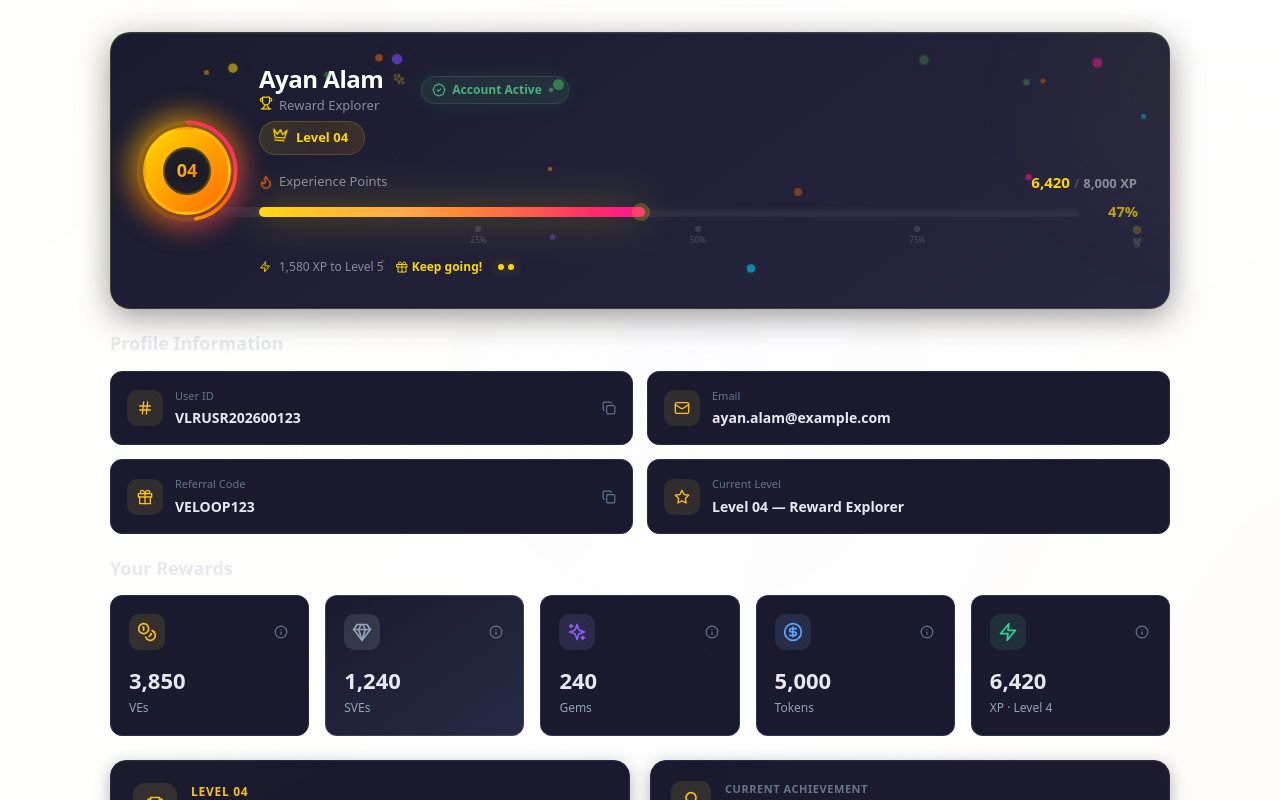
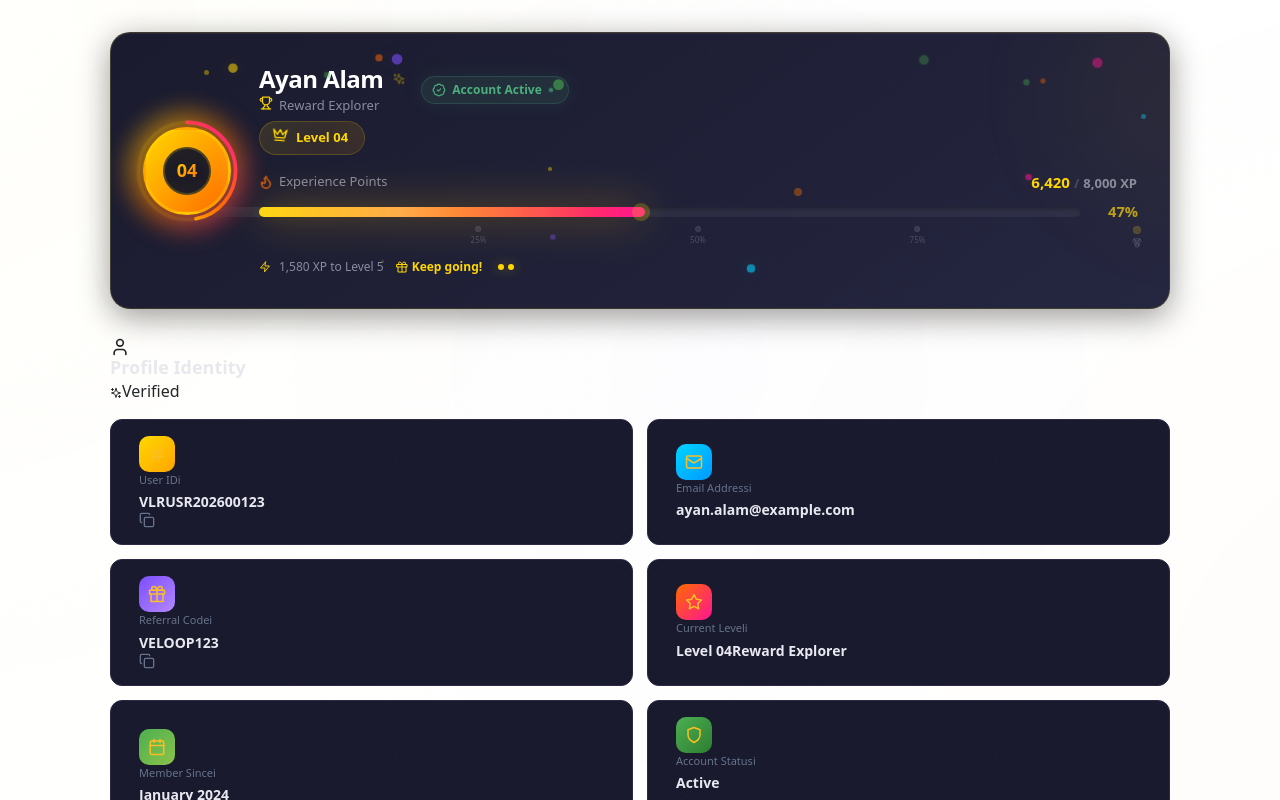
Before and after one commit to Sara12-2/VELoop_Rewards-User-Profile, a React (Vite) app: page / in a window 1280 px wide. Shown: the top 800 px of the page. Built offline with nearby package versions, Linux system fonts and the light colour scheme.

Commit message:
feat(identity): add ProfileIdentity with user details and copy functionality

```diff
--- a/src/components/ProfileIdentity/ProfileIdentity.jsx
+++ b/src/components/ProfileIdentity/ProfileIdentity.jsx
@@ -1,16 +1,22 @@
-import { Hash, Mail, Gift, Star, Copy, Check } from "lucide-react";
+import { Hash, Mail, Gift, Star, Copy, Check, User, Calendar, Shield, Sparkles } from "lucide-react";
 import styles from "./ProfileIdentity.module.css";
-import { useState } from "react";
+import { useState, useEffect } from "react";
 import { useCopyToClipboard } from "../../hooks/useCopyToClipboard";
 
-export default function ProfileIdentity({ user, level, levelName }) {
+export default function ProfileIdentity({ user, level, levelName, memberSince }) {
   const { copy } = useCopyToClipboard();
   const [copiedField, setCopiedField] = useState(null);
+  const [isVisible, setIsVisible] = useState(false);
+  const [hoveredCard, setHoveredCard] = useState(null);
+
+  useEffect(() => {
+    setIsVisible(true);
+  }, []);
 
   const handleCopy = (field, value) => {
     copy(value);
     setCopiedField(field);
-    setTimeout(() => setCopiedField(null), 1500);
+    setTimeout(() => setCopiedField(null), 2000);
   };
 
   const fields = [
@@ -20,13 +26,17 @@ export default function ProfileIdentity({ user, level, levelName }) {
       value: user.userId,
       icon: Hash,
       copyable: true,
+      gradient: "linear-gradient(135deg, #FFD700, #FFA500)",
+      tooltip: "Your unique VELOOP identity number"
     },
     {
       key: "email",
-      label: "Email",
+      label: "Email Address",
       value: user.email,
       icon: Mail,
       copyable: false,
+      gradient: "linear-gradient(135deg, #00D4FF, #0099FF)",
+      tooltip: "Your registered email address"
     },
     {
       key: "referralCode",
@@ -34,43 +44,112 @@ export default function ProfileIdentity({ user, level, levelName }) {
       value: user.referralCode,
       icon: Gift,
       copyable: true,
+      gradient: "linear-gradient(135deg, #7C4DFF, #B388FF)",
+      tooltip: "Share this code to earn rewards"
     },
     {
       key: "level",
       label: "Current Level",
-      value: `Level ${String(level).padStart(2, "0")} — ${levelName}`,
+      value: `Level ${String(level).padStart(2, "0")}`,
+      subtitle: levelName,
       icon: Star,
       copyable: false,
+      gradient: "linear-gradient(135deg, #FF6B00, #FF1493)",
+      tooltip: "Your current progression level"
+    },
+    {
+      key: "memberSince",
+      label: "Member Since",
+      value: memberSince || "January 2024",
+      icon: Calendar,
+      copyable: false,
+      gradient: "linear-gradient(135deg, #4CAF50, #8BC34A)",
+      tooltip: "When you joined VELOOP Rewards"
+    },
+    {
+      key: "accountStatus",
+      label: "Account Status",
+      value: "Active",
+      icon: Shield,
+      copyable: false,
+      gradient: "linear-gradient(135deg, #4CAF50, #2E7D32)",
+      tooltip: "Your account is fully active",
+      status: true
     },
   ];
 
   return (
-    <section className={styles.section}>
-      <h2 className={styles.title}>Profile Information</h2>
+    <section className={`${styles.section} ${isVisible ? styles.sectionVisible : ''}`}>
+      <div className={styles.header}>
+        <div className={styles.headerLeft}>
+          <div className={styles.headerIcon}>
+            <User size={20} />
+          </div>
+          <h2 className={styles.title}>Profile Identity</h2>
+        </div>
+        <span className={styles.headerBadge}>
+          <Sparkles size={12} />
+          Verified
+        </span>
+      </div>
+
       <div className={styles.grid}>
-        {fields.map(({ key, label, value, icon: Icon, copyable }) => (
-          <div key={key} className={styles.card}>
-            <div className={styles.iconWrap}>
-              <Icon size={16} />
+        {fields.map(({ key, label, value, subtitle, icon: Icon, copyable, gradient, tooltip, status }) => (
+          <div
+            key={key}
+            className={`${styles.card} ${hoveredCard === key ? styles.cardHover : ''}`}
+            onMouseEnter={() => setHoveredCard(key)}
+            onMouseLeave={() => setHoveredCard(null)}
+            style={{ '--card-gradient': gradient }}
+          >
+            {/* Card glow effect */}
+            <div className={styles.cardGlow} style={{ background: gradient }}></div>
+
+            <div className={styles.cardContent}>
+              <div className={styles.iconWrap} style={{ background: gradient }}>
+                <Icon size={18} />
               </div>
+
               <div className={styles.textBlock}>
-              <p className={styles.label}>{label}</p>
-              <p className={styles.value}>{value}</p>
+                <p className={styles.label}>
+                  {label}
+                  {tooltip && (
+                    <span className={styles.tooltipTrigger} data-tooltip={tooltip}>
+                      <span className={styles.infoIcon}>i</span>
+                    </span>
+                  )}
+                </p>
+                <p className={styles.value}>
+                  {value}
+                  {subtitle && <span className={styles.subtitle}>{subtitle}</span>}
+                </p>
+                {status && (
+                  <span className={styles.statusBadge}>
+                    <span className={styles.statusDot}></span>
+                    Active
+                  </span>
+                )}
               </div>
+
               {copyable && (
                 <div className={styles.copyWrap}>
                   <button
-                  className={styles.copyBtn}
+                    className={`${styles.copyBtn} ${copiedField === key ? styles.copyBtnSuccess : ''}`}
                     onClick={() => handleCopy(key, value)}
                     aria-label={`Copy ${label}`}
                   >
-                  {copiedField === key ? <Check size={14} /> : <Copy size={14} />}
+                    {copiedField === key ? <Check size={16} /> : <Copy size={16} />}
                   </button>
                   {copiedField === key && (
-                  <span className={styles.toast} role="status">Copied!</span>
+                    <span className={styles.toast}>
+                      <Check size={12} />
+                      Copied!
+                    </span>
+                  )}
+                  <div className={styles.copyRipple}></div>
+                </div>
               )}
             </div>
-            )}
           </div>
         ))}
       </div>
```
Lines whose indentation alone changed are shown as unchanged.
